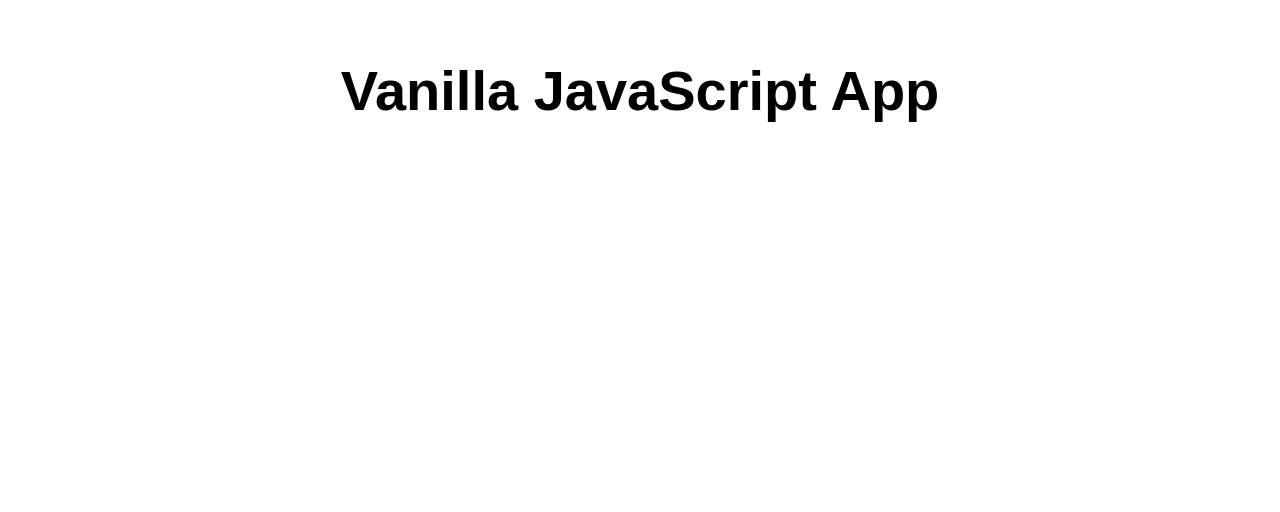
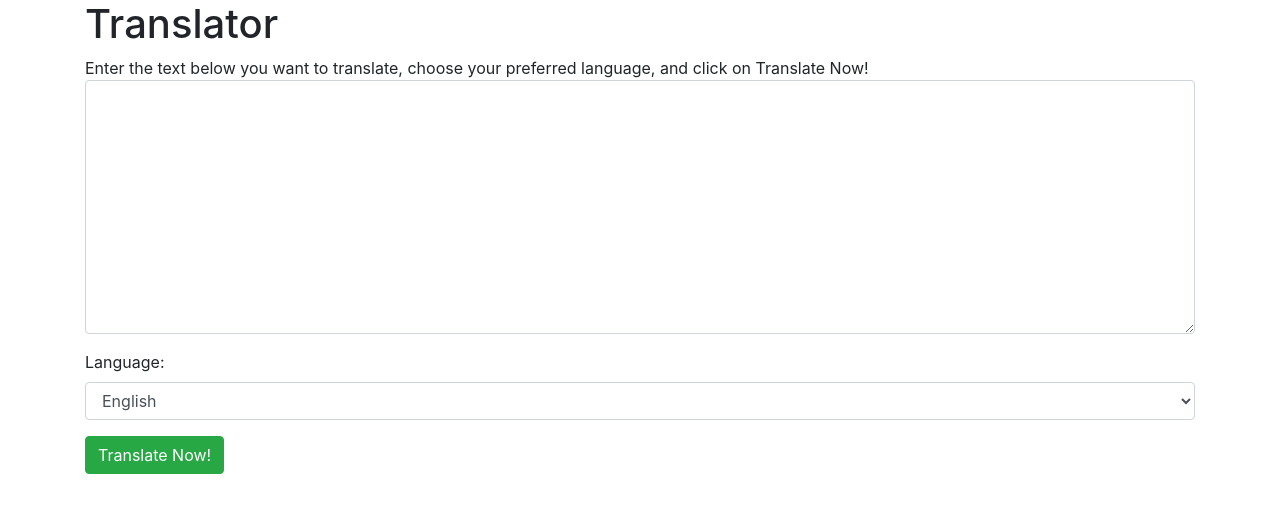
Before and after one commit to sayinamd/kyn_document_translator, a website: page src/index.html in a window 1280 px wide. Drawn offline with nearby package versions, Linux system fonts and the light colour scheme.

Commit message:
Update index.html

```diff
--- a/src/index.html
+++ b/src/index.html
@@ -1,17 +1,36 @@
 <!DOCTYPE html>
 <html lang="en">
-
 <head>
-  <meta charset="UTF-8">
-  <meta name="viewport" content="width=device-width, initial-scale=1.0">
-  <link rel="stylesheet" href="styles.css">
-  <title>Kyn Document Translation App</title>
+<meta charset="UTF-8">
+<meta name="viewport" content="width=device-width, initial-scale=1.0">
+<link rel="stylesheet" href="https://cdn.jsdelivr.net/npm/bootstrap@4.5.3/dist/css/bootstrap.min.css"
+integrity="sha384-TX8t27EcRE3e/ihU7zmQxVncDAy5uIKz4rEkgIXeMed4M0jlfIDPvg6uqKI2xXr2" crossorigin="anonymous">
+<title>Translator</title>
 </head>
-
 <body>
-  <main>
-    <h1>Vanilla JavaScript App</h1>
-  </main>
+<div class="container">
+<h1>Translator</h1>
+<div>Enter the text below you want to translate, choose your preferred language, and click on Translate Now!</div>
+<div>
+<form method="POST">
+<div class="form-group">
+<textarea name="text" cols="20" rows="10" class="form-control"></textarea>
+</div>
+<div class="form-group">
+<label for="language">Language:</label>
+<select name="language" class="form-control">
+<option value="en">English</option>
+<option value="it">Italian</option>
+<option value="ja">Japanese</option>
+<option value="ru">Russian</option>
+<option value="de">German</option>
+</select>
+</div>
+<div>
+<button type="submit" class="btn btn-success">Translate Now!</button>
+</div>
+</form>
+</div>
+</div>
 </body>
-
 </html>
```
